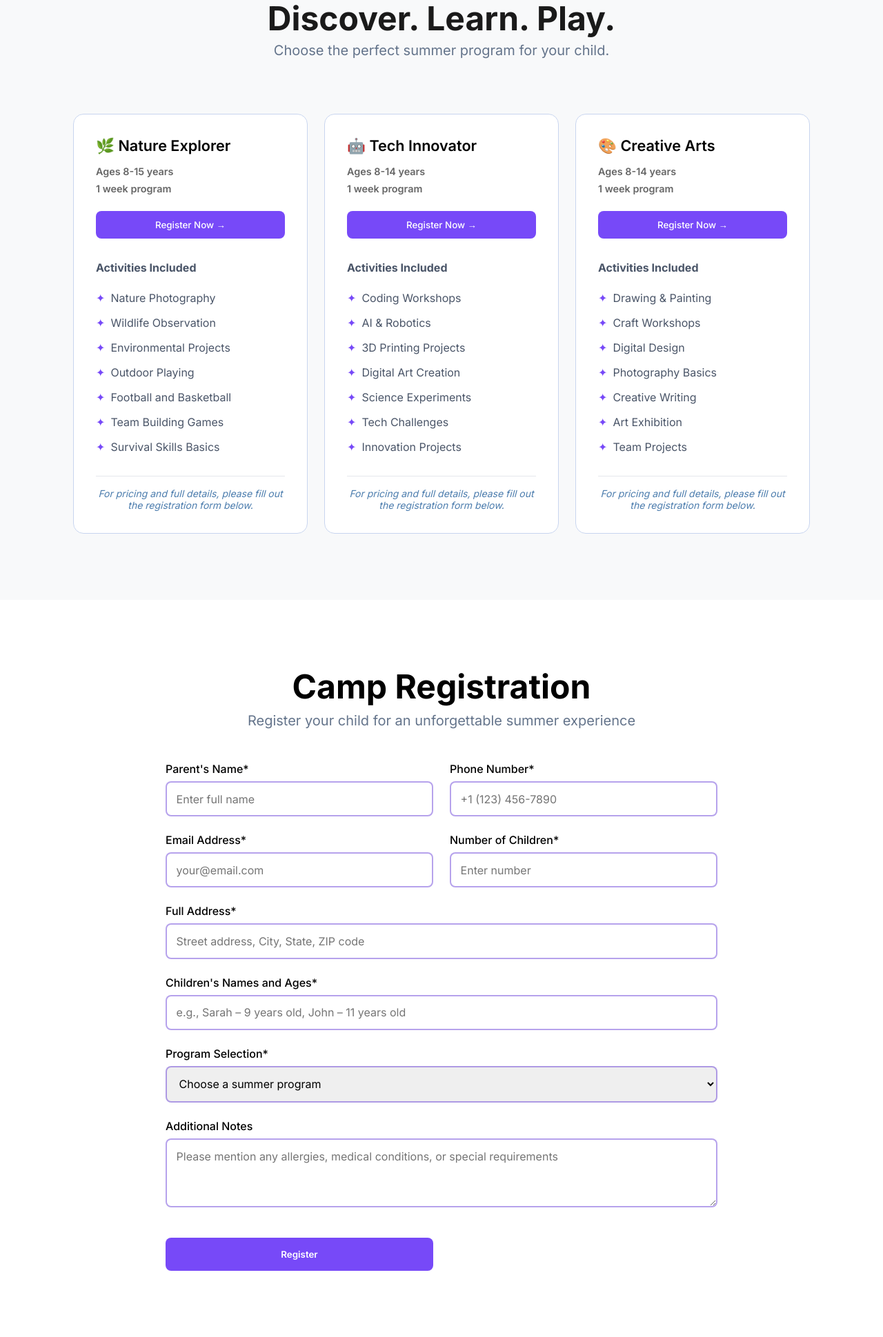
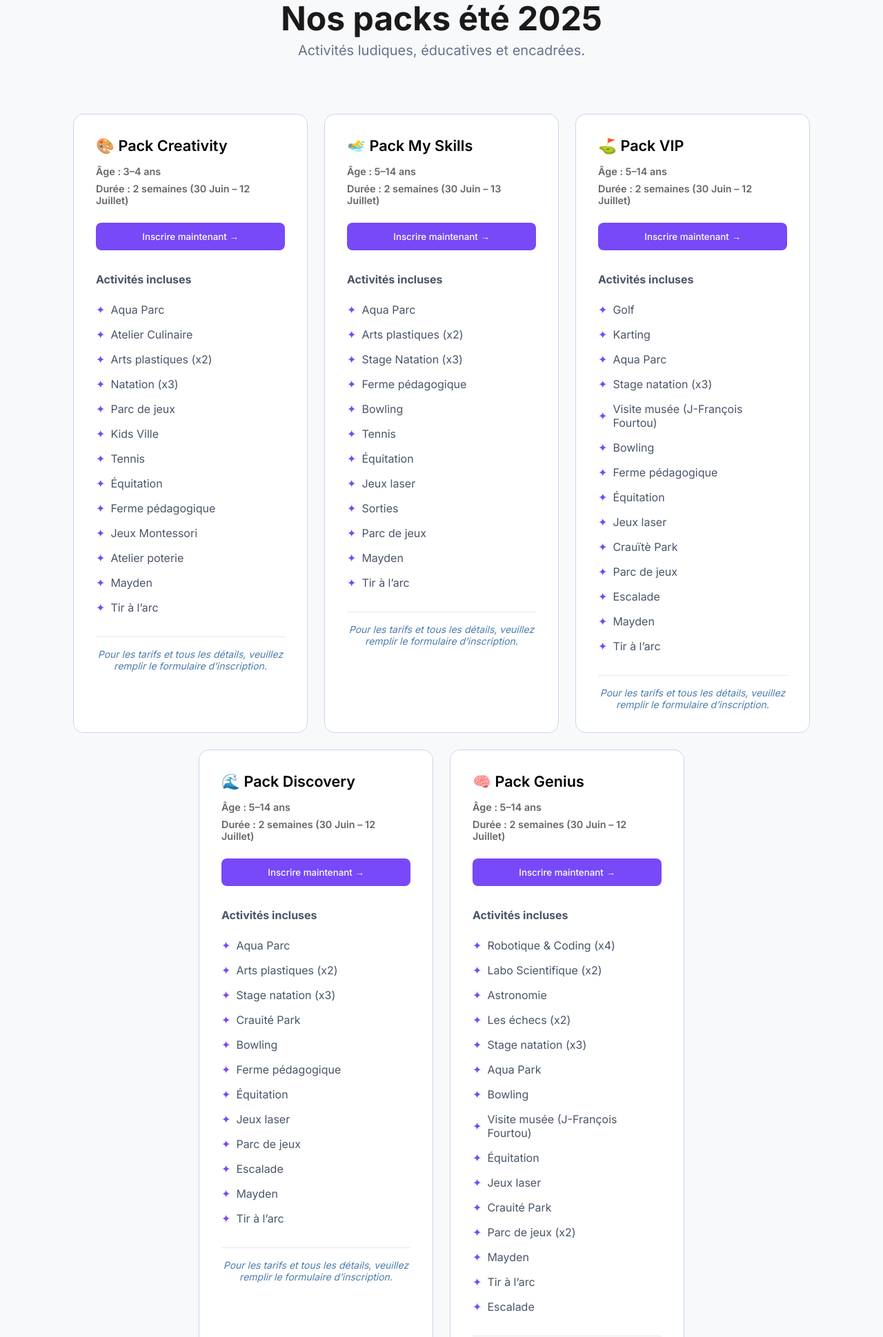
Before and after one commit to moaad007/form-test, a plain HTML site: page index.html in a window 1280 px wide. Shown: the part 861-2800 px from the top of the page at 69% size. Drawn offline with Linux system fonts and the light colour scheme.

Commit message:
Update index.html: Revamp content and styles for summer camp website, including new camp packages and French localization.

```diff
--- a/index.html
+++ b/index.html
@@ -8,30 +8,34 @@
       href="https://fonts.googleapis.com/css2?family=Inter:wght@400;500;600;700&display=swap"
       rel="stylesheet"
     />
+     <link
+        rel="stylesheet"
+        href="https://cdnjs.cloudflare.com/ajax/libs/font-awesome/6.5.0/css/all.min.css"
+      />
     <link rel="stylesheet" href="styles.css" />
   </head>
   <body>
     <nav>
-      <div class="logo">Educare.</div>
+      <div class="logo">Acamp.</div>
       <button class="mobile-menu-btn">☰</button>
       <ul class="nav-links">
-        <li><a href="#home">Home</a></li>
-        <li><a href="#pricing">packs</a></li>
-        <li><a href="#contact">Contact</a></li>
-        <li><button class="login-btn">register</button></li>
+        <li><a href="#programs">Accueil</a></li>
+        <li><a href="#programs">Programmes</a></li>
+        <li><a href="#registration">Contactez-nous</a></li>
+        <li><button class="login-btn">Inscription</button></li>
       </ul>
     </nav>
 
     <main class="hero">
       <div class="hero-content">
-        <h1>WE don't just<br />teach we inspire</h1>
+        <h1>Offrez à votre enfant <br />un été inoubliable</h1>
         <p>
-          During these hard times, the world is facing situation your kids don't
-          miss out while you are away from school!
+         Participez à nos programmes ludiques et éducatifs pour les enfants de 8 à 14 ans.
+Un encadrement sûr, des animateurs qualifiés, et des souvenirs pour la vie.
         </p>
         <div class="cta-buttons">
-          <button class="primary-btn">Find a Tutor</button>
-          <button class="secondary-btn">Watch Video</button>
+          <button class="primary-btn">Inscrivez maintenant</button>
+          <button class="secondary-btn">Nos packs</button>
         </div>
       </div>
       <div class="hero-image">
@@ -44,97 +48,176 @@
 
     <section class="camps-section">
       <header class="section-header">
-        <h1>Discover. Learn. Play.</h1>
-        <p>Choose the perfect summer program for your child.</p>
+        <h1>Nos packs été 2025</h1>
+        <p>Activités ludiques, éducatives et encadrées.</p>
       </header>
 
       <div class="camp-cards">
-        <!-- Nature Explorer Card -->
+<!-- Pack Creativity -->
        <div class="camp-card">
   <div class="card-header">
-            <div class="camp-type">🌿 Nature Explorer</div>
-            <p class="age-group">Ages 8-15 years</p>
-            <p class="duration">1 week program</p>
-            <button class="camp-btn">Register Now →</button>
+    <div class="camp-type">🎨 Pack Creativity</div>
+    <p class="age-group">Âge : 3–4 ans</p>
+    <p class="duration">Durée : 2 semaines (30 Juin – 12 Juillet)</p>
+    <button class="camp-btn">Inscrire maintenant →</button>
   </div>
-
   <div class="activities">
-            <h3>Activities Included</h3>
+    <h3>Activités incluses</h3>
     <ul>
-              <li>Nature Photography</li>
-              <li>Wildlife Observation</li>
-              <li>Environmental Projects</li>
-              <li>Outdoor Playing</li>
-              <li>Football and Basketball</li>
-              <li>Team Building Games</li>
-              <li>Survival Skills Basics</li>
+      <li>Aqua Parc</li>
+      <li>Atelier Culinaire</li>
+      <li>Arts plastiques (x2)</li>
+      <li>Natation (x3)</li>
+      <li>Parc de jeux</li>
+      <li>Kids Ville</li>
+      <li>Tennis</li>
+      <li>Équitation</li>
+      <li>Ferme pédagogique</li>
+      <li>Jeux Montessori</li>
+      <li>Atelier poterie</li>
+      <li>Mayden</li>
+      <li>Tir à l’arc</li>
     </ul>
   </div>
   <div class="card-footer">
     <p class="info-text">
-              For pricing and full details, please fill out the registration
-              form below.
+      Pour les tarifs et tous les détails, veuillez remplir le formulaire d’inscription.
+    </p>
+  </div>
+</div>
+<!-- Pack My Skills -->
+      <div class="camp-card">
+  <div class="card-header">
+    <div class="camp-type">🏊‍♂️ Pack My Skills</div>
+    <p class="age-group">Âge : 5–14 ans</p>
+    <p class="duration">Durée : 2 semaines (30 Juin – 13 Juillet)</p>
+    <button class="camp-btn">Inscrire maintenant →</button>
+  </div>
+  <div class="activities">
+    <h3>Activités incluses</h3>
+    <ul>
+      <li>Aqua Parc</li>
+      <li>Arts plastiques (x2)</li>
+      <li>Stage Natation (x3)</li>
+      <li>Ferme pédagogique</li>
+      <li>Bowling</li>
+      <li>Tennis</li>
+      <li>Équitation</li>
+      <li>Jeux laser</li>
+      <li>Sorties</li>
+      <li>Parc de jeux</li>
+      <li>Mayden</li>
+      <li>Tir à l’arc</li>
+    </ul>
+  </div>
+  <div class="card-footer">
+    <p class="info-text">
+      Pour les tarifs et tous les détails, veuillez remplir le formulaire d’inscription.
+    </p>
+  </div>
+</div>
+<!-- Pack VIP -->
+      <div class="camp-card">
+  <div class="card-header">
+    <div class="camp-type">⛳ Pack VIP</div>
+    <p class="age-group">Âge : 5–14 ans</p>
+    <p class="duration">Durée : 2 semaines (30 Juin – 12 Juillet)</p>
+    <button class="camp-btn">Inscrire maintenant →</button>
+  </div>
+  <div class="activities">
+    <h3>Activités incluses</h3>
+    <ul>
+      <li>Golf</li>
+      <li>Karting</li>
+      <li>Aqua Parc</li>
+      <li>Stage natation (x3)</li>
+      <li>Visite musée (J-François Fourtou)</li>
+      <li>Bowling</li>
+      <li>Ferme pédagogique</li>
+      <li>Équitation</li>
+      <li>Jeux laser</li>
+      <li>Crauïtè Park</li>
+      <li>Parc de jeux</li>
+      <li>Escalade</li>
+      <li>Mayden</li>
+      <li>Tir à l’arc</li>
+    </ul>
+  </div>
+  <div class="card-footer">
+    <p class="info-text">
+      Pour les tarifs et tous les détails, veuillez remplir le formulaire d’inscription.
+    </p>
+  </div>
+</div>
+<!-- Pack Discovery -->
+<div class="camp-card">
+  <div class="card-header">
+    <div class="camp-type">🌊 Pack Discovery</div>
+    <p class="age-group">Âge : 5–14 ans</p>
+    <p class="duration">Durée : 2 semaines (30 Juin – 12 Juillet)</p>
+    <button class="camp-btn">Inscrire maintenant →</button>
+  </div>
+  <div class="activities">
+    <h3>Activités incluses</h3>
+    <ul>
+      <li>Aqua Parc</li>
+      <li>Arts plastiques (x2)</li>
+      <li>Stage natation (x3)</li>
+      <li>Crauité Park</li>
+      <li>Bowling</li>
+      <li>Ferme pédagogique</li>
+      <li>Équitation</li>
+      <li>Jeux laser</li>
+      <li>Parc de jeux</li>
+      <li>Escalade</li>
+      <li>Mayden</li>
+      <li>Tir à l’arc</li>
+    </ul>
+  </div>
+  <div class="card-footer">
+    <p class="info-text">
+      Pour les tarifs et tous les détails, veuillez remplir le formulaire d’inscription.
     </p>
   </div>
 </div>
 
-        <!-- Tech Innovator Card -->
+<!-- Pack Genius -->
 <div class="camp-card">
   <div class="card-header">
-            <div class="camp-type">🤖 Tech Innovator</div>
-            <p class="age-group">Ages 8-14 years</p>
-            <p class="duration">1 week program</p>
-            <button class="camp-btn">Register Now →</button>
+    <div class="camp-type">🧠 Pack Genius</div>
+    <p class="age-group">Âge : 5–14 ans</p>
+    <p class="duration">Durée : 2 semaines (30 Juin – 12 Juillet)</p>
+    <button class="camp-btn">Inscrire maintenant →</button>
   </div>
-
   <div class="activities">
-            <h3>Activities Included</h3>
+    <h3>Activités incluses</h3>
     <ul>
-              <li>Coding Workshops</li>
-              <li>AI & Robotics</li>
-              <li>3D Printing Projects</li>
-              <li>Digital Art Creation</li>
-              <li>Science Experiments</li>
-              <li>Tech Challenges</li>
-              <li>Innovation Projects</li>
+      <li>Robotique & Coding (x4)</li>
+      <li>Labo Scientifique (x2)</li>
+      <li>Astronomie</li>
+      <li>Les échecs (x2)</li>
+      <li>Stage natation (x3)</li>
+      <li>Aqua Park</li>
+      <li>Bowling</li>
+      <li>Visite musée (J-François Fourtou)</li>
+      <li>Équitation</li>
+      <li>Jeux laser</li>
+      <li>Crauité Park</li>
+      <li>Parc de jeux (x2)</li>
+      <li>Mayden</li>
+      <li>Tir à l’arc</li>
+      <li>Escalade</li>
     </ul>
   </div>
   <div class="card-footer">
     <p class="info-text">
-              For pricing and full details, please fill out the registration
-              form below.
+      Pour les tarifs et tous les détails, veuillez remplir le formulaire d’inscription.
     </p>
   </div>
 </div>
 
-        <!-- Creative Arts Card -->
-        <div class="camp-card">
-          <div class="card-header">
-            <div class="camp-type">🎨 Creative Arts</div>
-            <p class="age-group">Ages 8-14 years</p>
-            <p class="duration">1 week program</p>
-            <button class="camp-btn">Register Now →</button>
-          </div>
 
-          <div class="activities">
-            <h3>Activities Included</h3>
-            <ul>
-              <li>Drawing & Painting</li>
-              <li>Craft Workshops</li>
-              <li>Digital Design</li>
-              <li>Photography Basics</li>
-              <li>Creative Writing</li>
-              <li>Art Exhibition</li>
-              <li>Team Projects</li>
-            </ul>
-          </div>
-          <div class="card-footer">
-            <p class="info-text">
-              For pricing and full details, please fill out the registration
-              form below.
-            </p>
-          </div>
-        </div>
+
       </div>
     </section>
 
@@ -142,99 +225,100 @@
       <div class="register-wrapper">
         <div class="form-side">
           <header class="section-header">
-            <h2>Camp Registration</h2>
-            <p>Register your child for an unforgettable summer experience</p>
+            <h2>Inscrivez votre enfant</h2>
+            <p>Recevez les tarifs et les détails par formulaire.</p>
           </header>
 
           <form class="registration-form">
   <div class="form-grid">
     <div class="form-group">
-                <label for="parentName">Parent's Name*</label>
+      <label for="parentName">Nom du parent*</label>
       <input
         type="text"
         id="parentName"
-                  placeholder="Enter full name"
+        placeholder="Entrez le nom complet"
         required
       />
     </div>
 
     <div class="form-group">
-                <label for="phone">Phone Number*</label>
+      <label for="phone">Numéro de téléphone*</label>
       <input
         type="tel"
         id="phone"
-                  placeholder="+1 (123) 456-7890"
+        placeholder="+212 6 00 00 00 00"
         required
       />
     </div>
 
     <div class="form-group">
-                <label for="email">Email Address*</label>
+      <label for="email">Adresse e-mail*</label>
       <input
         type="email"
         id="email"
-                  placeholder="your@email.com"
+        placeholder="votre@email.com"
         required
       />
     </div>
 
     <div class="form-group">
-                <label for="childCount">Number of Children*</label>
+      <label for="childCount">Nombre d’enfants*</label>
       <input
         type="number"
         id="childCount"
         min="1"
-                  placeholder="Enter number"
+        placeholder="Entrez un nombre"
         required
       />
     </div>
 
     <div class="form-group full-width">
-                <label for="address">Full Address*</label>
+      <label for="address">Adresse complète*</label>
       <input
         type="text"
         id="address"
-                  placeholder="Street address, City, State, ZIP code"
+        placeholder="Rue, Ville, Code postal"
         required
       />
     </div>
 
     <div class="form-group full-width">
-                <label for="childrenDetails">Children's Names and Ages*</label>
+      <label for="childrenDetails">Prénoms et âges des enfants*</label>
       <input
         type="text"
         id="childrenDetails"
-                  placeholder="e.g., Sarah – 9 years old, John – 11 years old"
+        placeholder="ex : Sarah – 9 ans, Adam – 11 ans"
         required
       />
     </div>
 
     <div class="form-group full-width">
-                <label for="program">Program Selection*</label>
+      <label for="program">Choix du programme*</label>
       <select id="program" required>
         <option value="" disabled selected>
-                    Choose a summer program
+          Sélectionnez un programme
         </option>
-                  <option value="nature">Nature Explorer Camp</option>
-                  <option value="tech">Tech Innovator Camp</option>
-                  <option value="arts">Creative Arts Camp</option>
+        <option value="nature">Camp Explorateur Nature</option>
+        <option value="tech">Camp Tech et Innovation</option>
+        <option value="arts">Camp Arts Créatifs</option>
       </select>
     </div>
 
     <div class="form-group full-width">
-                <label for="notes">Additional Notes</label>
+      <label for="notes">Notes supplémentaires</label>
       <textarea
         id="notes"
         rows="3"
-                  placeholder="Please mention any allergies, medical conditions, or special requirements"
+        placeholder="Indiquez allergies, besoins spécifiques, etc."
       ></textarea>
     </div>
 
     <div class="form-buttons full-width">
-                <button type="submit" class="btn-register">Register</button>
+      <button type="submit" class="btn-register">Envoyer</button>
     </div>
   </div>
 </form>
+
         </div>
       </div>
     </section>
@@ -242,29 +326,27 @@
    <footer class="footer">
   <div class="footer-container">
     <div class="footer-section">
-          <h3>Contact Us</h3>
+      <h3>Contactez-nous</h3>
       <ul>
-            <li><i class="fas fa-phone"></i> +1 (555) 123-4567</li>
+        <li><i class="fas fa-phone"></i> +212 6 00 00 00 00</li>
         <li><i class="fas fa-envelope"></i> info@summercamp.com</li>
         <li>
-              <i class="fas fa-map-marker-alt"></i> 123 Camp Street, Adventure
-              City, AC 12345
+          <i class="fas fa-map-marker-alt"></i> 123 Rue du Camp, Ville Aventure, MA 40000
         </li>
       </ul>
     </div>
 
     <div class="footer-section">
-          <h3>Quick Links</h3>
+      <h3>Liens rapides</h3>
       <ul>
-            <li><a href="#programs">Home</a></li>
-            <li><a href="#programs">Programs</a></li>
-            <li><a href="#registration">Registration</a></li>
-
+        <li><a href="#programs">Accueil</a></li>
+        <li><a href="#programs">Programmes</a></li>
+        <li><a href="#registration">Inscription</a></li>
       </ul>
     </div>
 
     <div class="footer-section">
-          <h3>Follow Us</h3>
+      <h3>Suivez-nous</h3>
       <div class="social-links">
         <a href="#"><i class="fab fa-facebook"></i></a>
         <a href="#"><i class="fab fa-instagram"></i></a>
@@ -274,9 +356,10 @@
     </div>
   </div>
   <div class="footer-bottom">
-        <p>&copy; 2025 Summer Camp. All rights reserved.</p>
+    <p>&copy; 2025 Summer Camp. Tous droits réservés.</p>
   </div>
 </footer>
+
 
     <script src="scripts.js" ></script>
   </body>
```
Lines whose indentation alone changed are shown as unchanged.
